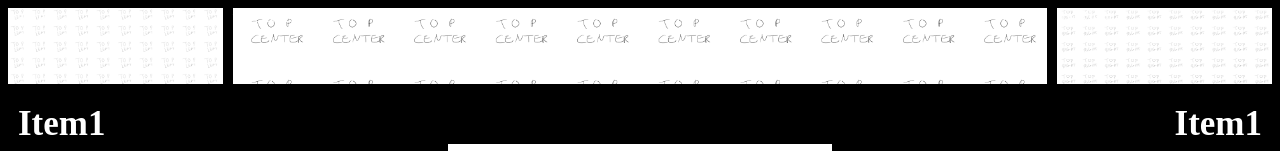
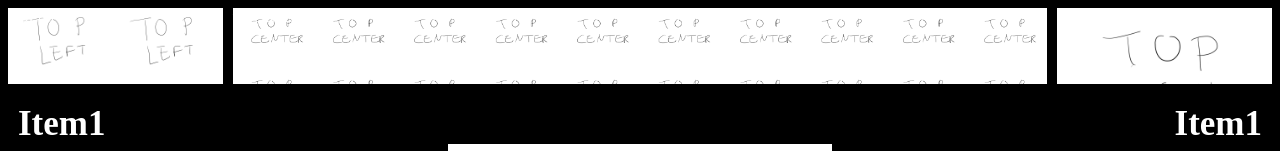
Before and after one commit to haraldzeigler/haraldzeigler.github.io, a plain HTML site: page index.html in a window 1280 px wide. Shown: the top 151 px of the page. Drawn offline with Linux system fonts and the light colour scheme.

Commit message:
Update style.css

```diff
--- a/style.css
+++ b/style.css
@@ -41,7 +41,7 @@ html {
 	grid-column-start: 1;
 	grid-column-end: 1;
 	background-image: URL("tl.png");
-	background-size: 10%;
+	background-size: 50%;
 	/*position: absolute;
 	overflow: hidden;
 	*/
@@ -58,7 +58,7 @@ html {
 	grid-column-start: var(--cols);
 	grid-column-end: var(--cols);
 	background-image: URL("tr.png");
-	background-size: 10%;
+	background-size: 100%;
 
 	/*position: absolute;*/
 }
```
